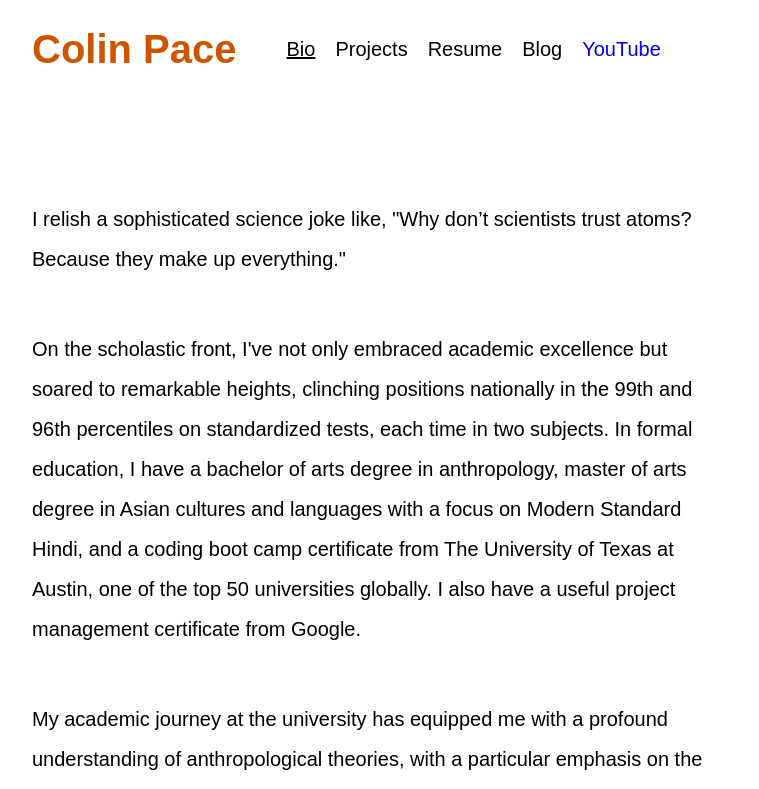
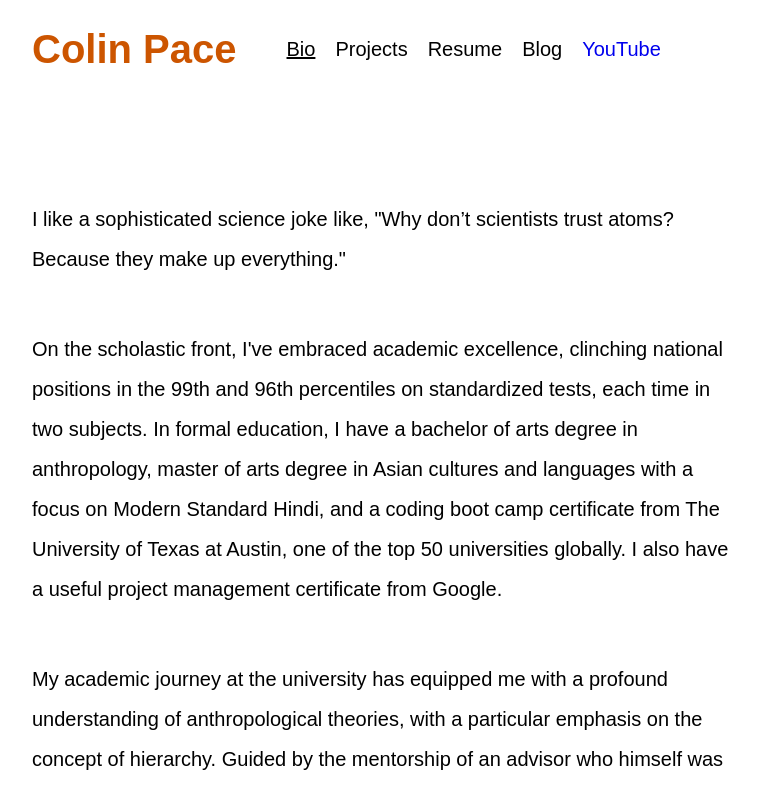
Before and after one commit to Colin-Pace/Portfolio, a React (Create React App) app: page / in a window 1280 px wide. Shown: the top 789 px of the page, without its empty margins (258-1017 px from the left). Built offline with nearby package versions, Linux system fonts and the light colour scheme.

Commit message:
textual edits

```diff
--- a/src/Profile.js
+++ b/src/Profile.js
@@ -4,8 +4,8 @@ import './Profile.css';
 function Profile() {
   return (
     <div>
-      <p className = 'profileText'>I relish a sophisticated science joke like, "Why don’t scientists trust atoms? Because they make up everything."</p>
-      <p className = 'profileText'>On the scholastic front, I've not only embraced academic excellence but soared to remarkable heights, clinching positions nationally in the 99th and 96th percentiles on standardized tests, each time in two subjects. In formal education, I have a bachelor of arts degree in anthropology, master of arts degree in Asian cultures and languages with a focus on Modern Standard Hindi, and a coding boot camp certificate from The University of Texas at Austin, one of the top 50 universities globally. I also have a useful project management certificate from Google.</p>
+      <p className = 'profileText'>I like a sophisticated science joke like, "Why don’t scientists trust atoms? Because they make up everything."</p>
+      <p className = 'profileText'>On the scholastic front, I've embraced academic excellence, clinching national positions in the 99th and 96th percentiles on standardized tests, each time in two subjects. In formal education, I have a bachelor of arts degree in anthropology, master of arts degree in Asian cultures and languages with a focus on Modern Standard Hindi, and a coding boot camp certificate from The University of Texas at Austin, one of the top 50 universities globally. I also have a useful project management certificate from Google.</p>
       <p className = 'profileText'>My academic journey at the university has equipped me with a profound understanding of anthropological theories, with a particular emphasis on the concept of hierarchy. Guided by the mentorship of an advisor who himself was a student of Victor Turner—a pivotal figure in symbolic anthropology, a branch of sociocultural anthropology—I immersed myself in the nuanced dynamics of hierarchy within the realm of social science. I scrutinized and comprehended the manifestations of hierarchy across various levels of social organization, from local to national contexts in different countries. Moreover, this educational experience played a crucial role in fostering my logical reasoning abilities, encompassing skills such as analysis, evaluation, inference, and interpretation. These skills have been invaluable in my pursuit of understanding and interpreting the intricate layers of hierarchy within diverse social contexts.</p>
       <p className = 'profileText'>Furthermore, my hands-on involvement in language instruction extended to close work with the director of the Hindi-Urdu Flagship, a focal point of the Department of Defense initiative aimed at enhancing language proficiency in strategically important languages. Engaging in rigorous language instruction, I refined my grasp of syntax, broadened my vocabulary, and developed the capacity to deliver verbally eloquent renditions of texts, facilitating effective communication and nuanced expression. This immersive experience fortified my critical thinking skills and elevated my cross-cultural competence. The proficiency I gained in Hindi was reinforced during four years when I lived in India.</p>
       <p className = 'profileText'>My familiarity with Hindi syntax proved advantageous for the consideration of syntax in the abstract when I enrolled in the university's coding boot camp. This experience solidified my understanding of JavaScript syntax and facilitated a comprehensive grasp of coding principles essential for developing web applications.</p>
```
